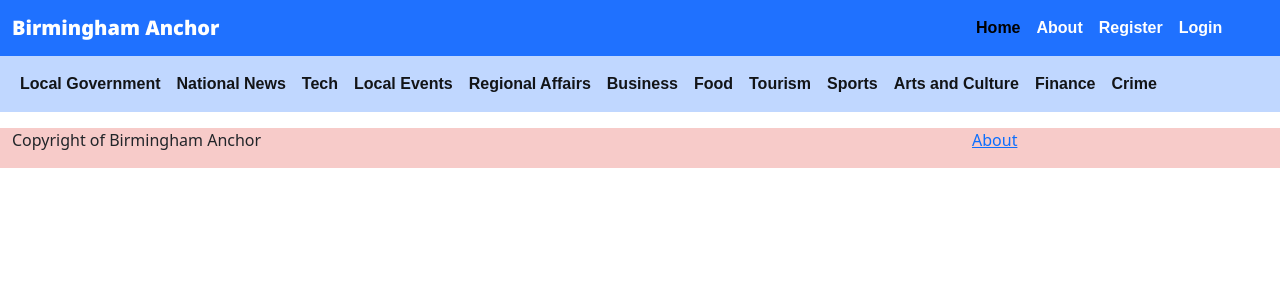
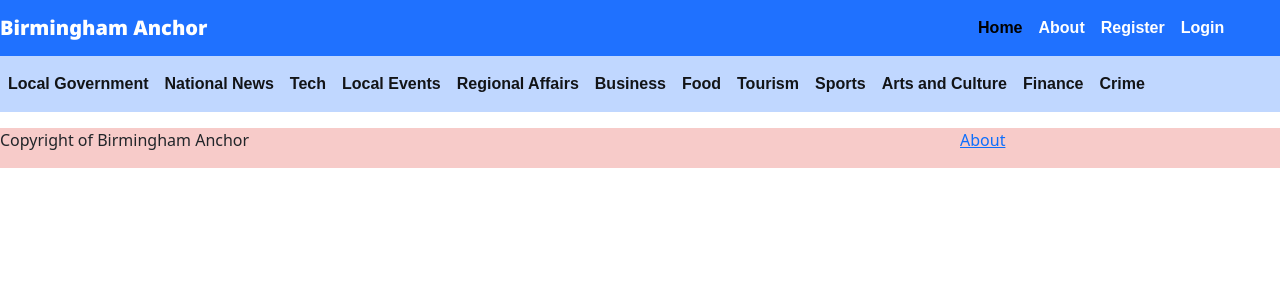
Before and after one commit to c-e-jones/anchornews, a Django app: page / in a window 1280 px wide. Shown: the top 300 px of the page. Run offline with Django 4.2, Linux system fonts and the light colour scheme; data that the repository does not hold is empty; some libraries are stand-ins or nearby versions.

Commit message:
incorporating my bootstrap overrides for padding and margin breaks

```diff
--- a/static/css/style.css
+++ b/static/css/style.css
@@ -31,3 +31,32 @@
     font-family: 'Noto Sanss', sans-serif;
     font-weight: 600;
 }
+
+/*** Overrides for Bootstrap padding and margins which always break ***/
+
+/** Container override **/
+.container-override {
+    min-width: 100%;
+}
+
+.padding-margin-override {
+    padding-left: 0px;
+    padding-right: 0px;
+    margin-left: 0px;
+    margin-right: 0px;
+}
+
+.row {
+    --bs-gutter-x: 0;
+    --bs-gutter-y: 0;
+}
+
+.container {
+    --bs-gutter-x: 0;
+    --bs-gutter-y: 0;
+}
+
+.container-fluid {
+    --bs-gutter-x: 0;
+    --bs-gutter-y: 0;
+}
--- a/templates/base.html
+++ b/templates/base.html
@@ -26,7 +26,7 @@
 
     <!-- Navigation -->
     <nav class="navbar navbar-expand-lg" id="bg-brum-blue-1">
-        <div class="container-fluid">
+        <div class="container-fluid container-override">
             <a class="navbar-brand nav-text-title" href="#">Birmingham Anchor</a>
             <button class="navbar-toggler" type="button" data-bs-toggle="collapse" data-bs-target="#navbarText"
                 aria-controls="navbarText" aria-expanded="false" aria-label="Toggle navigation">
@@ -106,7 +106,7 @@
 
     <!-- Footer -->
     <footer class="footer">
-        <div class="container-fluid footer-container" id="bg-brum-red">
+        <div class="container-fluid container-override  footer-container" id="bg-brum-red">
             <div class="row" id="bg-brum-red">
                 <div class="col-3 left-footer">
                     <p class="footer-text">Copyright of Birmingham Anchor</p>
```
